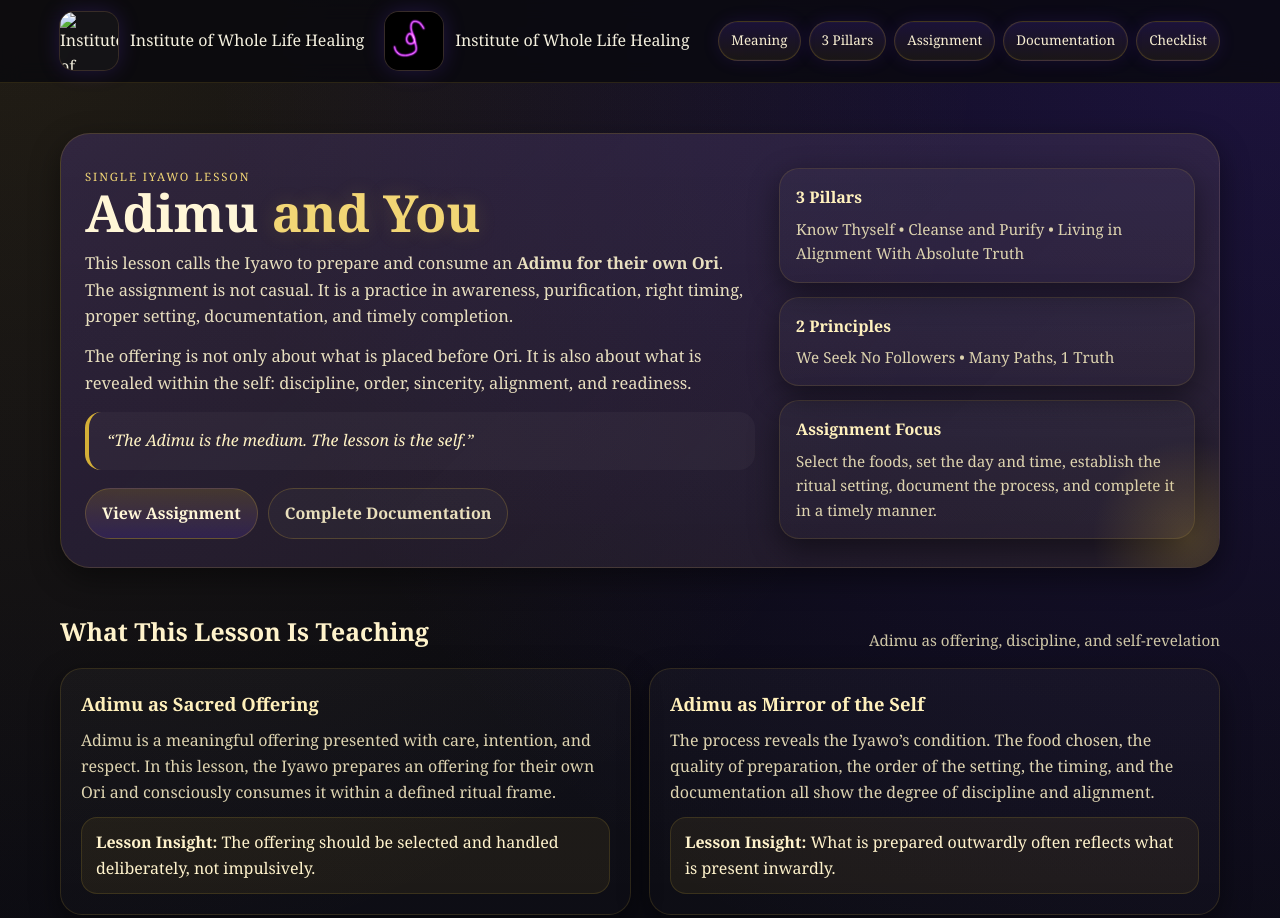
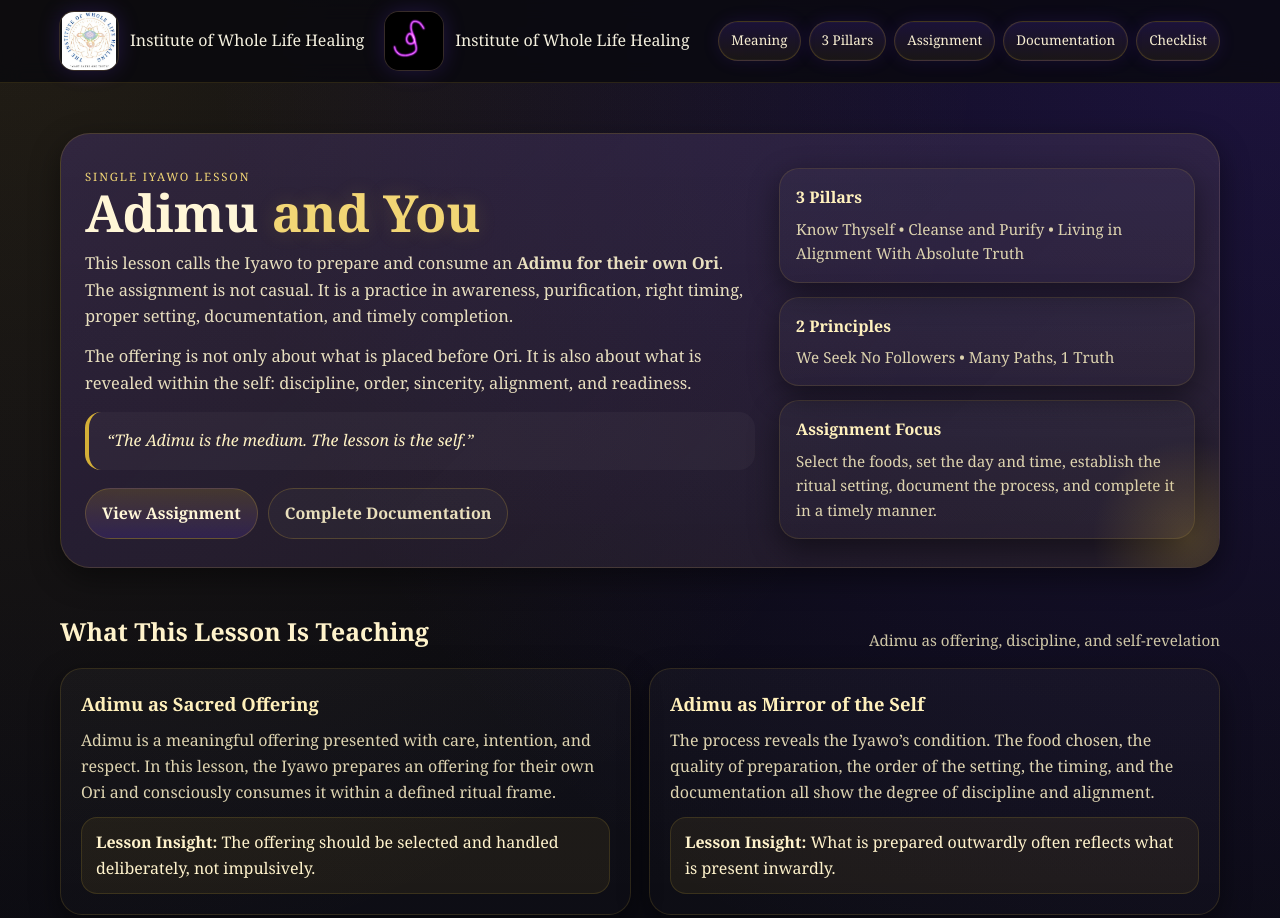
Before and after one commit to myswamig2/adimu, a plain HTML site: page index.html in a window 1280 px wide. Shown: the top 918 px of the page. Drawn offline with Linux system fonts and the light colour scheme.

Commit message:
Update logo image source in index.html

```diff
--- a/index.html
+++ b/index.html
@@ -572,7 +572,7 @@
   <header class="topbar">
     <div class="wrap topbar-inner">
       <a class="brand" href="#" aria-label="Institute of Whole Life Healing home">
-        <img src="tn_IoWLH Logo.png" alt="Institute of Whole Life Healing" /> Institute of Whole Life Healing
+        <img src="IoWLH Logo.png" alt="Institute of Whole Life Healing" /> Institute of Whole Life Healing
         <a class="brand" href="#" aria-label="Institute of Whole Life Healing home">
         <img src="SwamiG.gif" alt="SwamiG Institute logo" />
             Institute of Whole Life Healing
```
